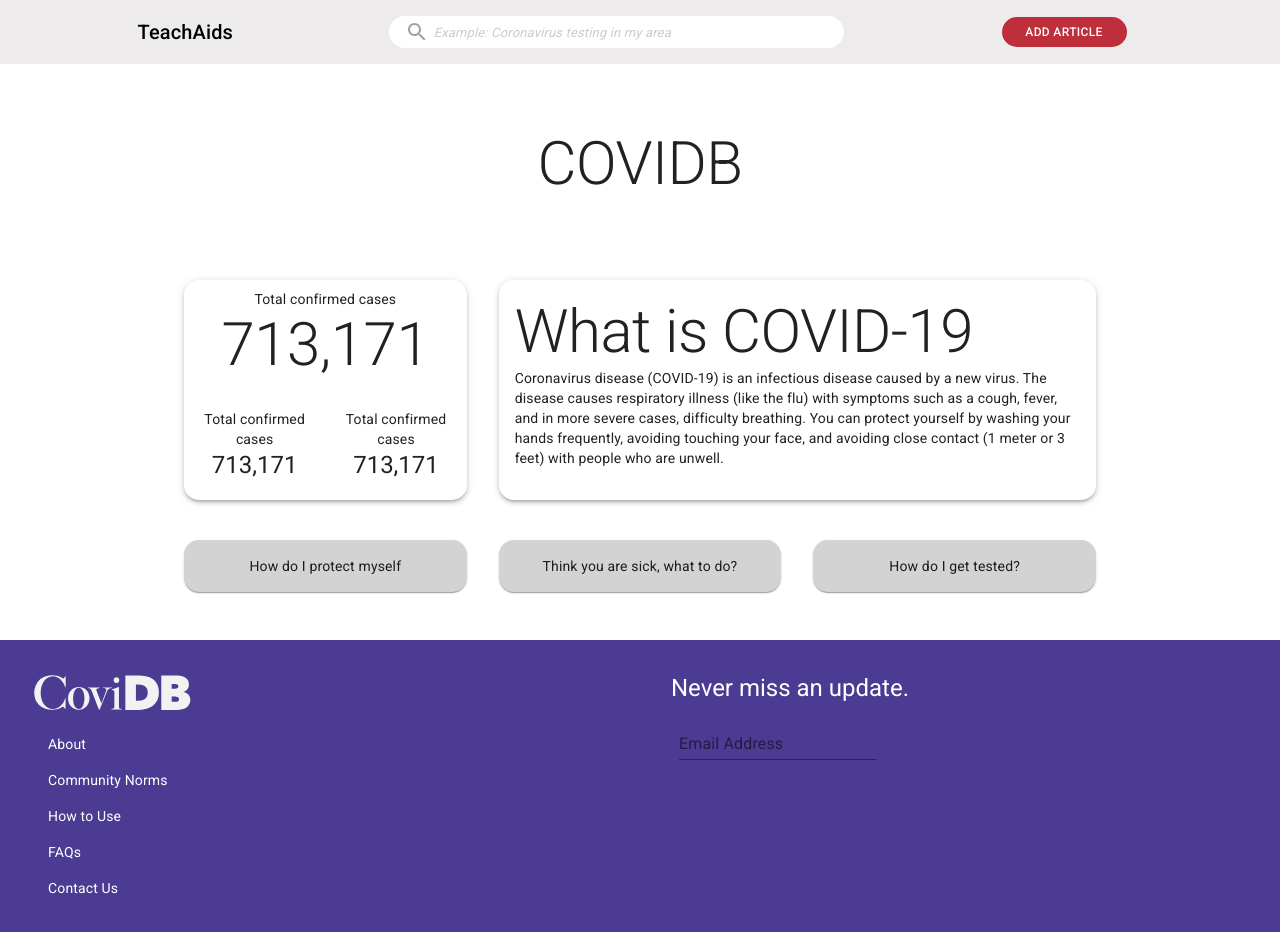
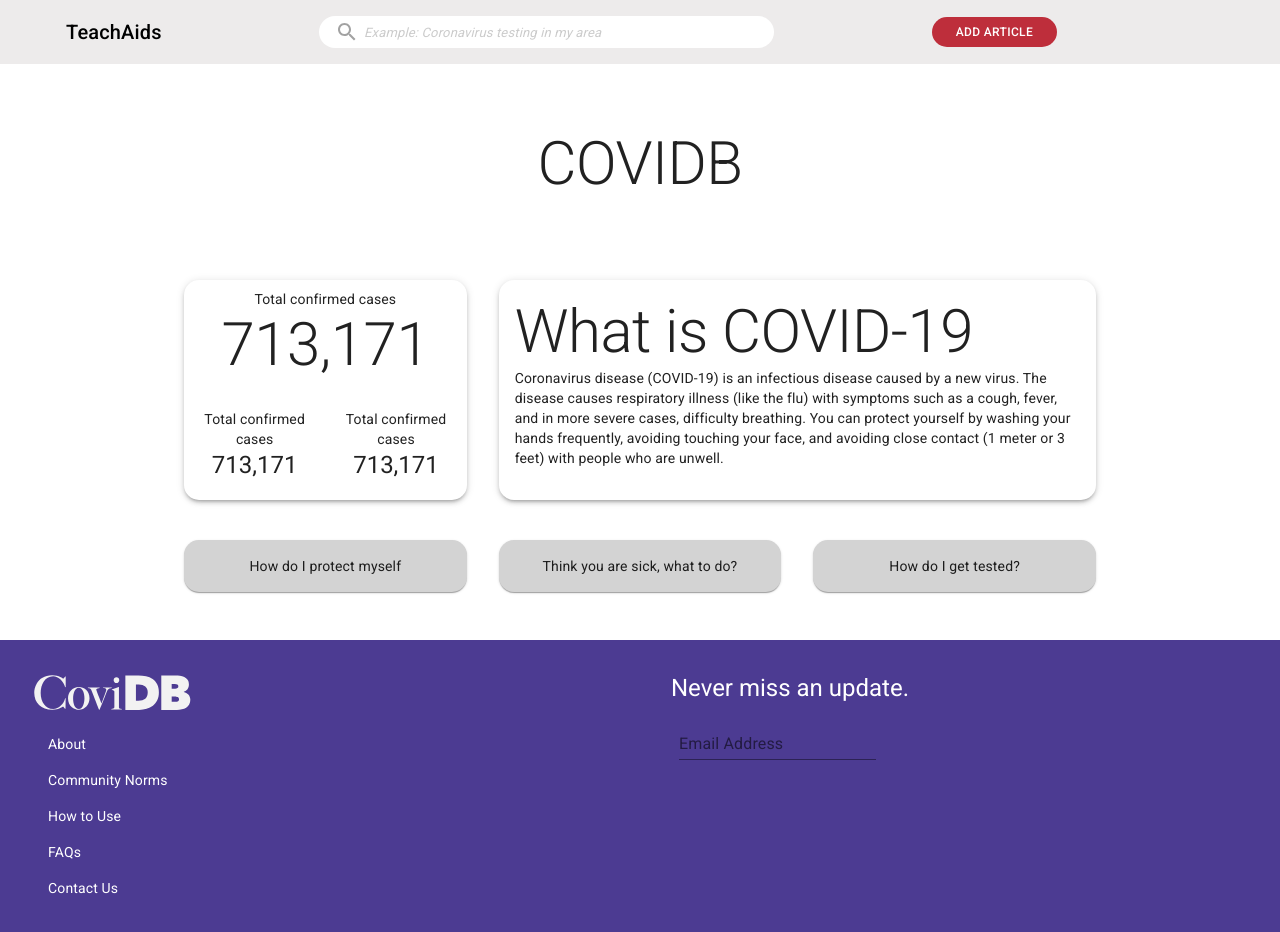
Before and after one commit to kevin20841/covidb-app, a React (Create React App) app: page / in a window 1280 px wide. Shown: the top 932 px of the page. Built offline with nearby package versions, Linux system fonts and the light colour scheme.

Commit message:
Made Teach Aids static

```diff
--- a/src/navigation.js
+++ b/src/navigation.js
@@ -18,11 +18,12 @@
   },
   title: {
     display: 'none',
-    position: 'relative',
-    right: '80px',
+    position: 'absolute',
+    left: '50px',
     width: '10%',
     color: 'black',
     marginLeft: theme.spacing(2),
+    marginRight: theme.spacing(1),
     [theme.breakpoints.up('sm')]: {
       display: 'block',
     },
```
